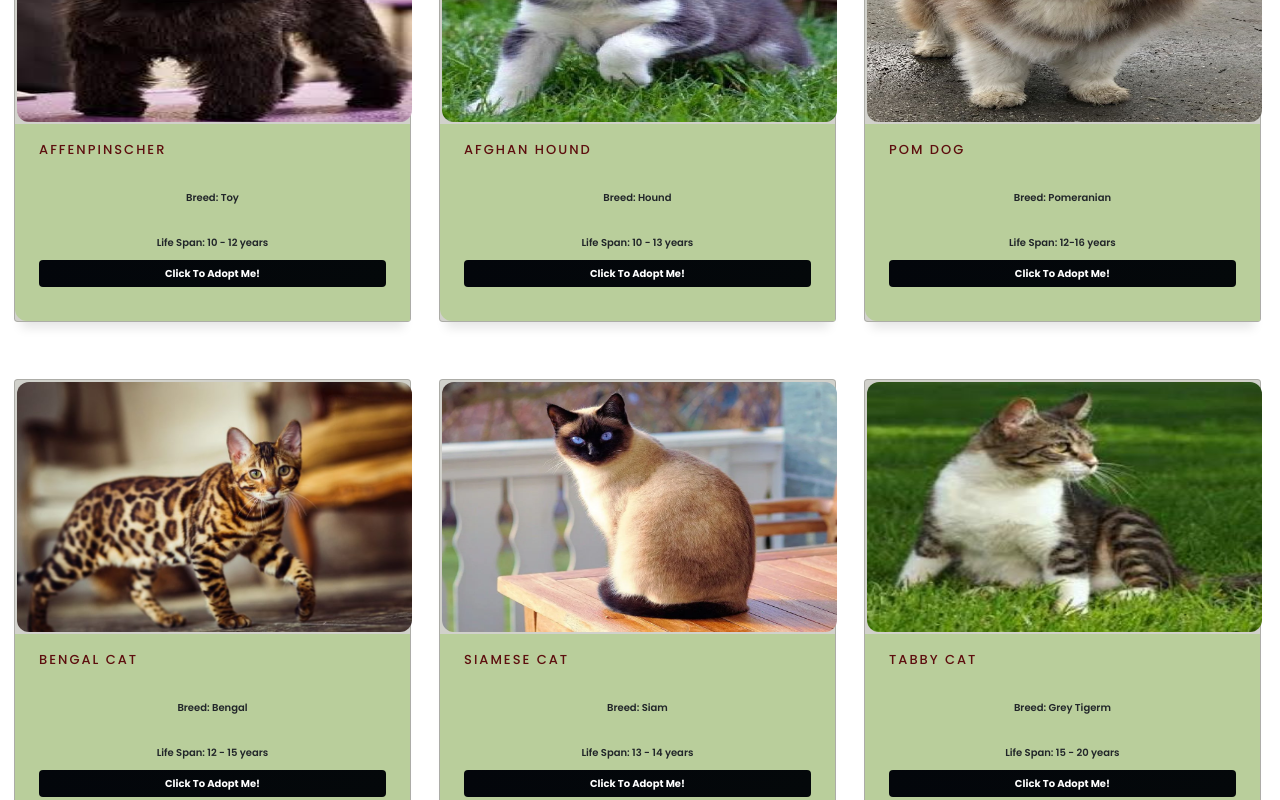
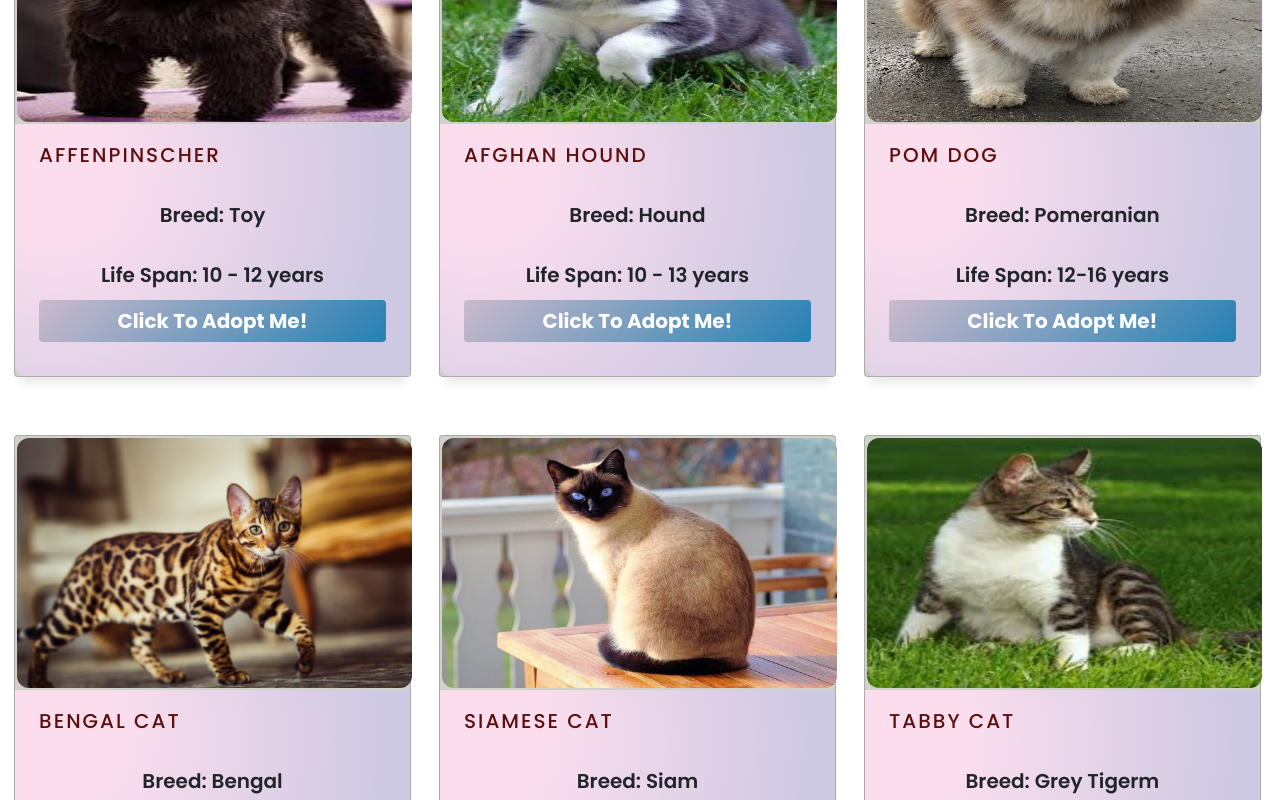
Before and after one commit to Apurvak12/Pet-Adoption-and-Accessories, a React (Create React App) app: page /pet-shop in a window 1280 px wide. Shown: the part 1060-1860 px from the top of the page. Built offline with nearby package versions, Linux system fonts and the light colour scheme; some icons are missing.

Commit message:
chnages are made

```diff
--- a/src/PetShop/PetShop.css
+++ b/src/PetShop/PetShop.css
@@ -93,13 +93,17 @@ margin-bottom: 40px;
   object-fit: fill;
 }
 .card_info {
-  background-color: #b9ce9b;
+    background: radial-gradient(
+    circle at 10% 20%,
+    rgb(251, 222, 238) 15.6%,
+    rgb(206, 201, 226) 80.3%
+  );
   border-bottom-left-radius: 12px;
   padding: 16px 24px 24px 24px;
 }
 .Dog_name {
   text-transform: uppercase;
-  font-size: 13px;
+  font-size: 20px;
   letter-spacing: 2px;
   font-weight: 500;
   color: rgb(93, 14, 14);
@@ -111,7 +115,7 @@ margin-bottom: 40px;
   text-transform: capitalize;
 }
 .Dog_info {
-  font-size: 1rem;
+  font-size: 2rem;
   font-weight: 600;
   text-align: center;
 }
@@ -120,8 +124,8 @@ margin-bottom: 40px;
   margin: 1rem 0;
   padding: 0.6rem;
   font-weight: 600;
-  font-size: 1rem;
-  background: linear-gradient(120deg, #03060b 0%, #04080a 100%);
+  font-size: 2rem;
+  background: linear-gradient(-225deg, #cbbacc 0%, #2580b3 100%);
   border: none;
   border-radius: 4px;
   transition: all 300ms ease-in;
```
